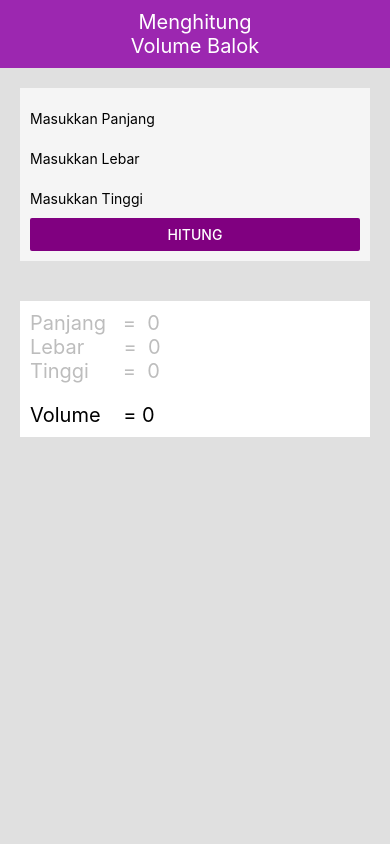
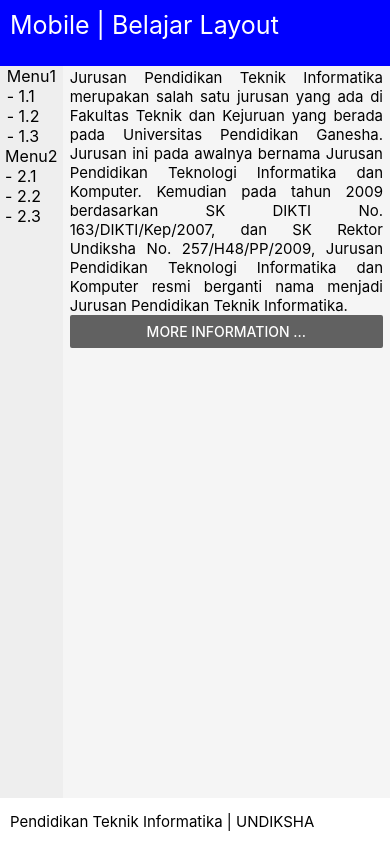
Before and after one commit to treesoecip/WeatherApplication, a React Native app: screen / in a window 390 px wide. Built offline with nearby package versions, Linux system fonts and the light colour scheme.

Commit message:
first commit

```diff
--- a/App.js
+++ b/App.js
@@ -1,14 +1,14 @@
 import React from 'react';
 import { View, StyleSheet } from 'react-native';
-import VolumeBalok from './src/latihan/volumeBalok';
+//import VolumeBalok from './src/latihan/volumeBalok';
 //import Header from './src/Cuaca/Header';
-//import BelajarLayout from './src/comp/BelajarLayout';
+import BelajarLayout from './src/comp/BelajarLayout';
 
 export default class App extends React.Component {
   render() {
     return (
       <View style={styles.containerMain}>
-          <VolumeBalok />
+          <BelajarLayout />
       </View>
 
     );
```
